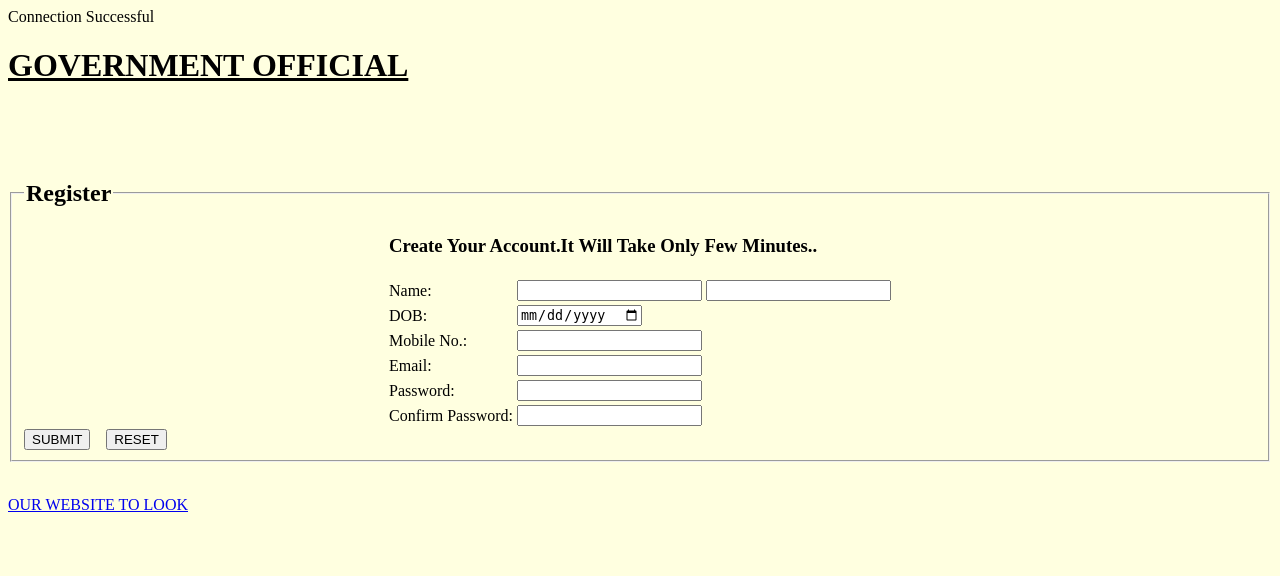
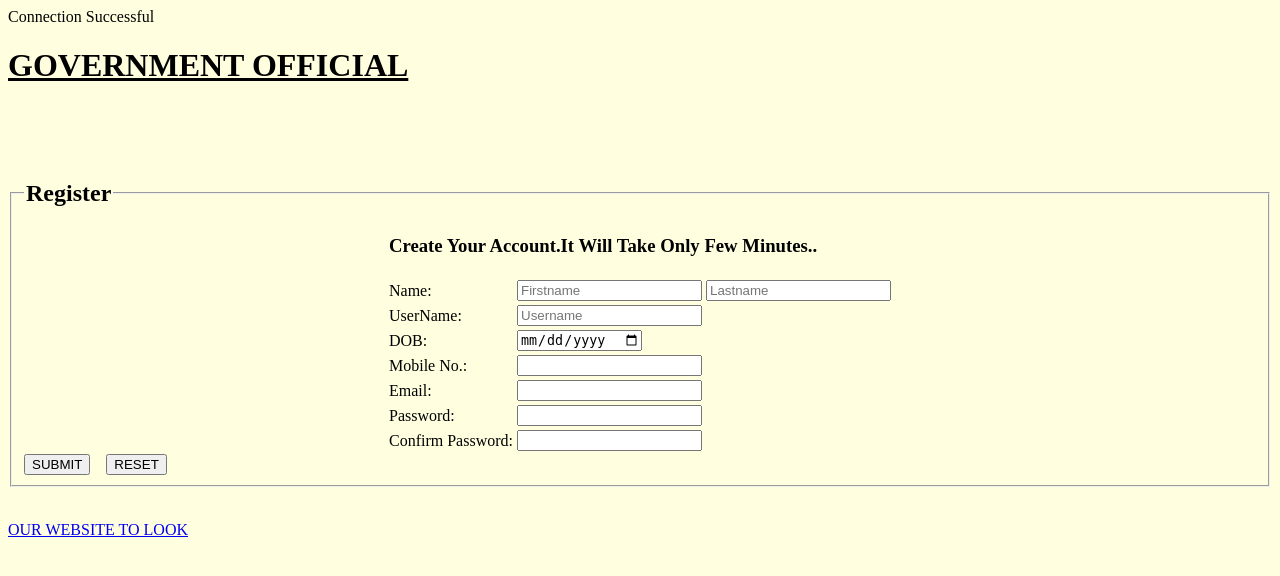
Before and after one commit to UtpalKuma-r/EasyApplication, a PHP site: page /register.php in a window 1280 px wide. Shown: the top 576 px of the page. Run offline with PHP 8.4, Linux system fonts and the light colour scheme.

Commit message:
Duplicate entry management updated

```diff
--- a/register.php
+++ b/register.php
@@ -27,8 +27,13 @@ BODY{BACKGROUND-COLOR:LIGHTYELLOW;}
 					</tr>
 					<TR>
 						<TD >Name:</TD>
-						<TD ><INPUT TYPE="TEXT" NAME="FirstName" required> </TD>
-						<TD ><INPUT TYPE="TEXT" NAME="LastName"> </TD>
+						<TD ><INPUT TYPE="TEXT" NAME="Firstname"  placeholder="Firstname"required> </TD>
+						<TD ><INPUT TYPE="TEXT" NAME="Lastname" placeholder="Lastname"> </TD>
+					</tr>
+					<TR>
+						<TD >UserName:</TD>
+						<TD ><INPUT TYPE="TEXT" NAME="Username" placeholder="Username" required> </TD>
+
 					</tr>
 					<TR>
 						<TD >DOB:</TD>
@@ -37,7 +42,7 @@ BODY{BACKGROUND-COLOR:LIGHTYELLOW;}
 					</tr>
 					<TR>
 						<TD >Mobile No.:</TD>
-						<TD colspan="2"><INPUT TYPE="tel" NAME="Mob" required></TD>
+						<TD colspan="2"><INPUT TYPE="number" NAME="Mob" required></TD>
 
 					</tr>
 					<TR>
@@ -71,23 +76,60 @@ BODY{BACKGROUND-COLOR:LIGHTYELLOW;}
 
 if(isset($_POST['submit']))
 {
-$f_name = $_POST['FirstName'];
-$l_name = $_POST['LastName'];
+	//getting all the inputs
+	$f_name = $_POST['Firstname'];
+	$l_name = $_POST['Lastname'];
 	$dob = $_POST['dob'];
 	$mobile_no = $_POST['Mob'];
 	$email = $_POST['EmailId'];
 	$password = $_POST['password'];
 	$conpassword = $_POST['conpassword'];
+	$username = $_POST['Username'];
 
-//$user_id = 'UR124554';
 
-	if ($password == $conpassword){
+	$Data_validity = TRUE;
 
-		$query = "INSERT INTO USER_INFO VALUES('$password', '$f_name', '$l_name', '$dob', '$mobile_no', '$email')";
+	//Query to get existing data
+	$query = "SELECT * FROM USER_INFO";
 	$data = mysqli_query($conn, $query);
 
+	//Check if any data exists
+	if (mysqli_num_rows($data) != 0){
+		//Check for Duplicate entries
+		while($result = mysqli_fetch_assoc($data)){
+
+			if($result['User_ID'] == $username){
+				$Data_validity = FALSE;
+				$error_message = 'Username already exists';
+				break;
+			}
+			elseif($result['Mobile_Number'] == $mobile_no){
+				$Data_validity = FALSE;
+				$error_message = 'Mobile number already exists';
+				break;
+			}
+			elseif($result['Email'] == $email){
+				$Data_validity = FALSE;
+				$error_message = 'Email already in use';
+				break;
+			}
+
+		}
+	}
+
+	//Procide if no duplicates found
+	if ($Data_validity){
+
+		//Check if password matches confirm password
+		if($password == $conpassword){
+
+			//Insert into database
+			$query = "INSERT INTO USER_INFO VALUES('$username', '$f_name', '$l_name', '$dob', '$mobile_no', '$email')";
+			$data = mysqli_query($conn, $query);
+
+			//Check if data stored or not
 			if ($data){
-			echo 'Data Stored';
+				echo '<script>alert("Data stored")</script>';
 			}
 
 			else{
@@ -95,7 +137,11 @@ $conpassword = $_POST['conpassword'];
 			}
 		}
 		else{
-		echo "password missmatch";
+			echo '<script>alert("Passeord mismatch")</script>';
+		}
+	}
+	else{
+		echo "<script>alert('$error_message')</script>";
 	}
 }
 
```
Lines whose indentation alone changed are shown as unchanged.
